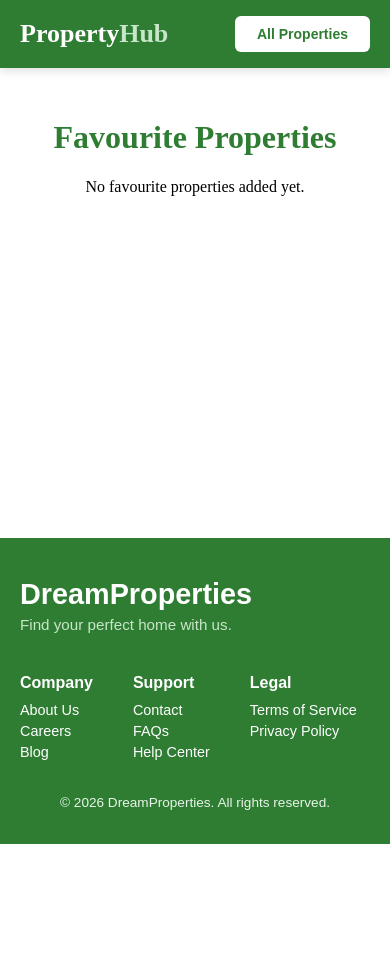
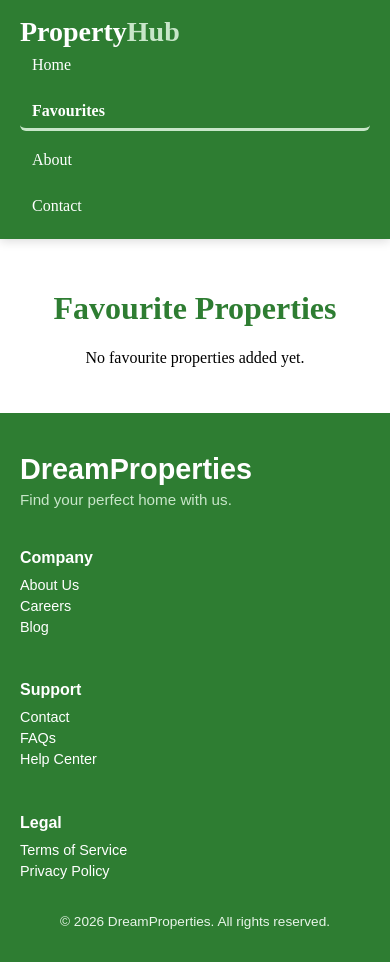
Before and after one commit to basnayake4/Client_side_CW2, a React (Vite) app in the folder vite-project/: page /favourites in a window 390 px wide. Before the commit the page ends 844 px from the top, so only its background shows below. Built offline with nearby package versions, Linux system fonts and the light colour scheme.

Commit message:
Refined the header by cleaning up and linking the navigation properly, updated the Intro page buttons to route to the correct pages, and redesigned the favourites section into a separate, professional-looking sidebar with improved styling and usability.

```diff
--- a/vite-project/src/App.jsx
+++ b/vite-project/src/App.jsx
@@ -35,15 +35,14 @@ function App() {
               <Route
                 path="/"
                 element={
-                  <>
+                  <div>
                     <Intro />
                     <Search onSearch={setFilteredProperties} />
-
                     <div className="main-content">
                       <PropertyList properties={filteredProperties} />
                       <FavouritesSidebar />
                     </div>
-                  </>
+                  </div>
                 }
               />
 
@@ -53,7 +52,7 @@ function App() {
               <Route path="/about" element={<AboutPage />} />
               <Route path="/contact" element={<ContactPage />} />
 
-              {/* Property Details */}
+              {/* Individual Property Details */}
               <Route path="/property/:id" element={<PropertyPage />} />
             </Routes>
           </div>
--- a/vite-project/src/components/FavouritesSidebar.css
+++ b/vite-project/src/components/FavouritesSidebar.css
@@ -1,26 +1,95 @@
 .favourites-sidebar {
-  width: 260px;
-  padding: 16px;
-  background: #f9fafb;
-  border-radius: 12px;
-  box-shadow: 0 4px 18px rgba(0,0,0,0.08);
+  width: 300px;
+  padding: 28px;
+  background: #ffffff;
+  border-radius: 18px;
+  border: 1.5px solid #e5e7eb;
+  box-shadow: 0 12px 36px rgba(0, 0, 0, 0.1);
+  margin-left: 24px;
+  margin-top: 24px;
+  align-self: flex-start;
 }
 
+/* Title */
+.favourites-sidebar h3 {
+  margin-bottom: 20px;
+  font-size: 20px;
+  font-weight: 700;
+  color: #2e7d32;
+  display: flex;
+  align-items: center;
+  gap: 8px;
+  border-bottom: 1px solid #e5e7eb;
+  padding-bottom: 10px;
+}
+
+/* Empty state */
+.empty-text {
+  font-size: 14px;
+  color: #6b7280;
+  margin: 12px 0;
+}
+
+/* Favourite item */
 .fav-item {
   display: flex;
   justify-content: space-between;
-  padding: 8px;
-  background: white;
-  border-radius: 8px;
-  margin-bottom: 8px;
+  align-items: center;
+  padding: 12px 14px;
+  background: #f9fafb;
+  border-radius: 12px;
+  margin-bottom: 12px;
+  transition: all 0.2s ease;
 }
 
+.fav-item:hover {
+  background: #e6f4ea;
+  transform: translateY(-2px);
+}
+
+.fav-item span {
+  font-size: 14px;
+  font-weight: 500;
+  color: #111827;
+}
+
+/* Remove button */
+.remove-btn {
+  background: #ef4444;
+  border: none;
+  color: #ffffff;
+  padding: 6px 10px;
+  border-radius: 8px;
+  cursor: pointer;
+  font-size: 13px;
+}
+
+.remove-btn:hover {
+  background: #dc2626;
+}
+
+/* Clear all button */
 .clear-btn {
   width: 100%;
-  padding: 8px;
+  margin-top: 16px;
+  padding: 12px 0;
   border: none;
   background: #ef4444;
-  color: white;
-  border-radius: 8px;
+  color: #ffffff;
+  border-radius: 14px;
   cursor: pointer;
+  font-weight: 600;
 }
+
+.clear-btn:hover {
+  background: #dc2626;
+}
+
+/* Responsive */
+@media screen and (max-width: 1024px) {
+  .favourites-sidebar {
+    width: 100%;
+    margin-left: 0;
+    margin-top: 20px;
+  }
+}
--- a/vite-project/src/components/FavouritesSidebar.jsx
+++ b/vite-project/src/components/FavouritesSidebar.jsx
@@ -12,26 +12,26 @@ const FavouritesSidebar = () => {
   };
 
   return (
-    <div
+    <aside
       className="favourites-sidebar"
       onDragOver={(e) => e.preventDefault()}
       onDrop={handleDrop}
     >
       <h3>⭐ Favourites</h3>
 
-      {favourites.length === 0 && <p>Drag properties here</p>}
+      {favourites.length === 0 && (
+        <p className="empty-text">Drag properties here</p>
+      )}
 
       {favourites.map((property) => (
-        <div
-          key={property.id}
-          className="fav-item"
-          draggable
-          onDragStart={(e) =>
-            e.dataTransfer.setData("removeId", property.id)
-          }
-        >
+        <div key={property.id} className="fav-item">
           <span>{property.type}</span>
-          <button onClick={() => removeFavourite(property.id)}>❌</button>
+          <button
+            className="remove-btn"
+            onClick={() => removeFavourite(property.id)}
+          >
+            ✕
+          </button>
         </div>
       ))}
 
@@ -40,7 +40,7 @@ const FavouritesSidebar = () => {
           Clear All
         </button>
       )}
-    </div>
+    </aside>
   );
 };
 
--- a/vite-project/src/components/Footer.css
+++ b/vite-project/src/components/Footer.css
@@ -1,5 +1,5 @@
 .site-footer {
-  background-color: #2e7d32; /* same green as header */
+  background-color: #2e7d32;
   color: #ffffff;
   padding: 40px 20px 20px 20px;
   font-family: 'Arial', sans-serif;
@@ -22,7 +22,7 @@
 .footer-brand p {
   margin: 5px 0 0 0;
   font-size: 0.95rem;
-  color: #c8e6c9; /* light green */
+  color: #c8e6c9;
 }
 
 .footer-links {
@@ -57,3 +57,16 @@
   font-size: 0.85rem;
   color: #e8f5e9;
 }
+
+/* Responsive adjustments */
+@media screen and (max-width: 768px) {
+  .footer-container {
+    flex-direction: column;
+    align-items: flex-start;
+  }
+
+  .footer-links {
+    flex-direction: column;
+    gap: 20px;
+  }
+}
--- a/vite-project/src/components/Header.css
+++ b/vite-project/src/components/Header.css
@@ -1,6 +1,6 @@
 .header {
   width: 100%;
-  background-color: #2e7d32; /* green */
+  background-color: #2e7d32;
   box-shadow: 0 2px 10px rgba(0, 0, 0, 0.15);
   position: sticky;
   top: 0;
@@ -14,11 +14,12 @@
   display: flex;
   align-items: center;
   justify-content: space-between;
+  flex-wrap: wrap;
 }
 
 /* Logo */
 .logo {
-  font-size: 26px;
+  font-size: 28px;
   font-weight: 700;
   color: #ffffff;
 }
@@ -31,51 +32,40 @@
 .nav {
   display: flex;
   gap: 30px;
+  flex-wrap: wrap;
 }
 
 .nav a {
   text-decoration: none;
-  font-size: 15px;
+  font-size: 16px;
   font-weight: 500;
   color: #ffffff;
-  transition: color 0.3s ease;
+  padding: 8px 12px;
+  border-radius: 6px;
+  transition: all 0.3s ease;
 }
 
 .nav a:hover {
+  background-color: #1b5e20;
   color: #c8e6c9;
 }
 
-/* Active nav link */
 .nav a.active {
+  border-bottom: 3px solid #c8e6c9;
   font-weight: 700;
-  border-bottom: 2px solid #c8e6c9;
 }
 
-/* CTA button */
-.cta-btn {
-  background-color: #ffffff;
-  color: #2e7d32;
-  border: none;
-  padding: 10px 22px;
-  font-size: 14px;
-  font-weight: 600;
-  border-radius: 6px;
-  cursor: pointer;
-  transition: all 0.3s ease;
-}
-
-.cta-btn:hover {
-  background-color: #c8e6c9;
-  color: #1b5e20;
-}
-
-/* Responsive */
-@media (max-width: 768px) {
-  .nav {
-    display: none;
+/* Responsive for smaller screens */
+@media screen and (max-width: 768px) {
+  .header-container {
+    flex-direction: column;
+    align-items: flex-start;
+    padding: 16px 20px;
   }
 
-  .header-container {
-    padding: 16px 20px;
+  .nav {
+    flex-direction: column;
+    gap: 12px;
+    width: 100%;
   }
 }
--- a/vite-project/src/components/Header.jsx
+++ b/vite-project/src/components/Header.jsx
@@ -1,5 +1,5 @@
 import React from "react";
-import { NavLink, Link } from "react-router-dom";
+import { NavLink } from "react-router-dom";
 import "./Header.css";
 
 const Header = () => {
@@ -13,27 +13,22 @@ const Header = () => {
 
         {/* Navigation */}
         <nav className="nav">
-          <NavLink to="/" className={({ isActive }) => isActive ? "active" : ""}>
+          <NavLink to="/" className={({ isActive }) => (isActive ? "active" : "")}>
             Home
           </NavLink>
 
-          <NavLink to="/favourites" className={({ isActive }) => isActive ? "active" : ""}>
+          <NavLink to="/favourites" className={({ isActive }) => (isActive ? "active" : "")}>
             Favourites
           </NavLink>
 
-          <NavLink to="/about" className={({ isActive }) => isActive ? "active" : ""}>
+          <NavLink to="/about" className={({ isActive }) => (isActive ? "active" : "")}>
             About
           </NavLink>
 
-          <NavLink to="/contact" className={({ isActive }) => isActive ? "active" : ""}>
+          <NavLink to="/contact" className={({ isActive }) => (isActive ? "active" : "")}>
             Contact
           </NavLink>
         </nav>
-
-        {/* CTA Button → Properties Page */}
-        <Link to="/properties">
-          <button className="cta-btn">All Properties</button>
-        </Link>
       </div>
     </header>
   );
--- a/vite-project/src/components/Intro.jsx
+++ b/vite-project/src/components/Intro.jsx
@@ -1,4 +1,5 @@
 import React from "react";
+import { Link } from "react-router-dom";
 import "./Intro.css";
 
 function Intro() {
@@ -14,8 +15,12 @@ function Intro() {
             your lifestyle and budget.
           </p>
           <div className="intro-buttons">
-            <button className="primary-btn">Browse Properties</button>
-            <button className="secondary-btn">Contact Agent</button>
+            <Link to="/properties">
+              <button className="primary-btn">Browse Properties</button>
+            </Link>
+            <Link to="/contact">
+              <button className="secondary-btn">Contact Us</button>
+            </Link>
           </div>
         </div>
       </div>
```
